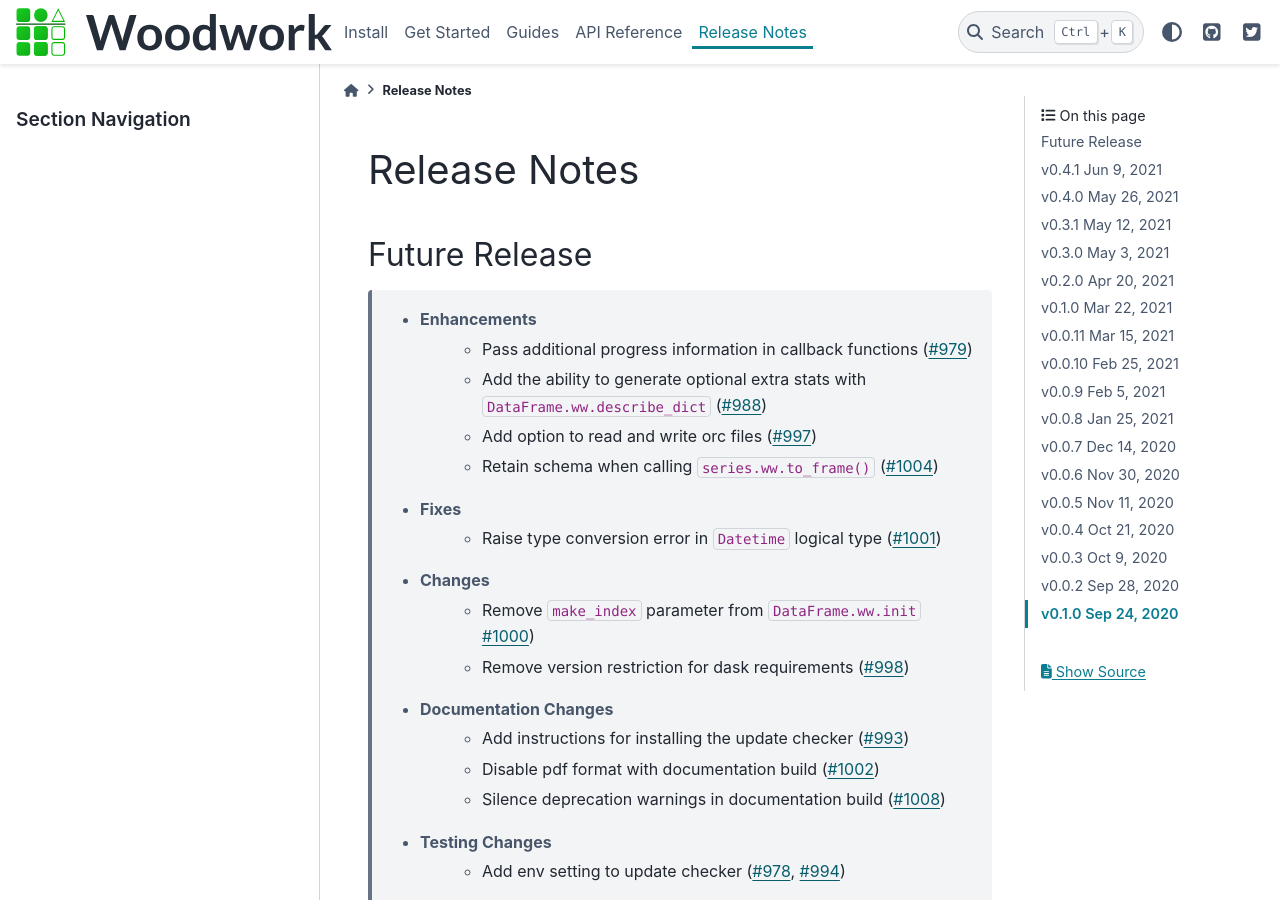
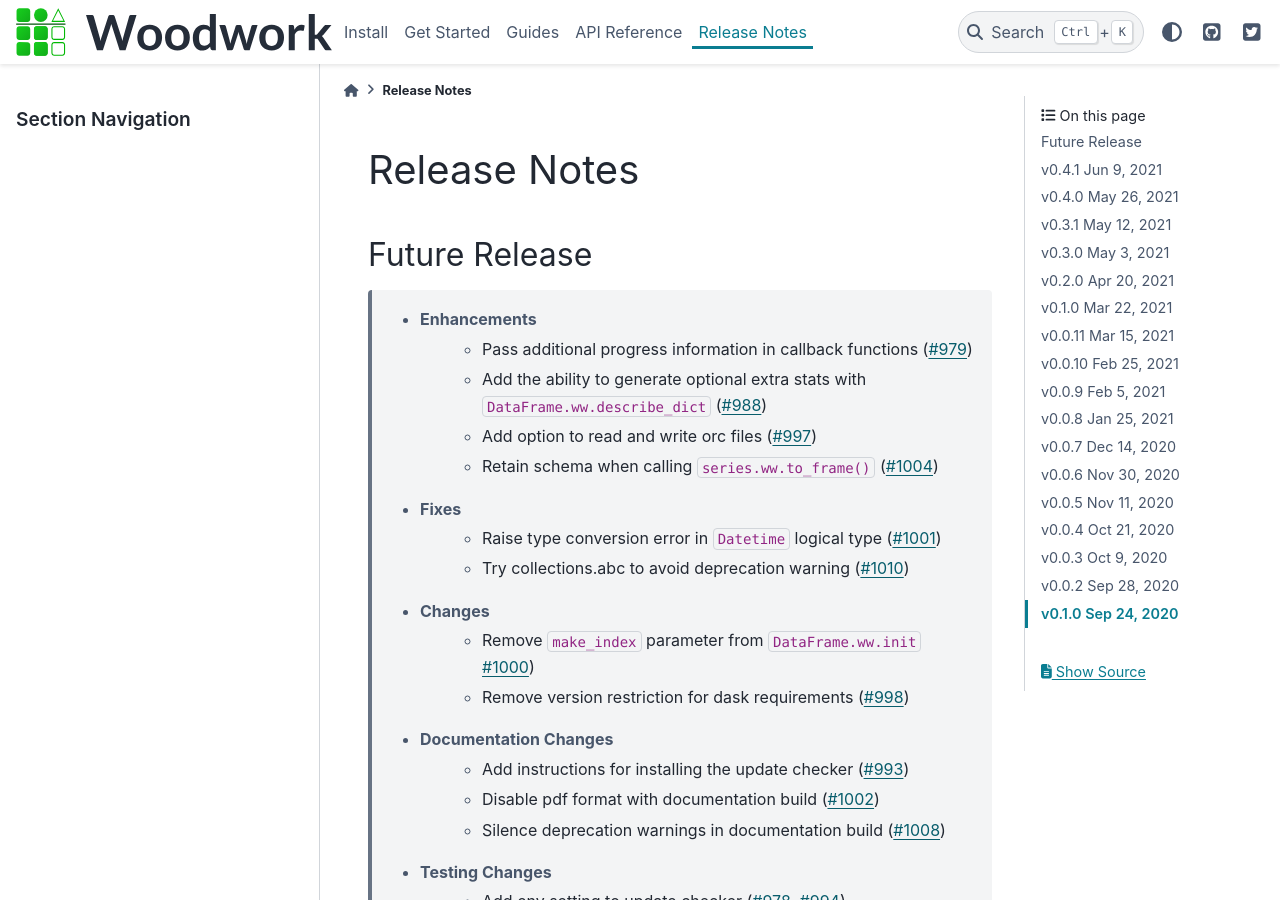
Before and after one commit to alteryx/woodwork, a Sphinx documentation site: the page built from docs/source/release_notes.rst, in a window 1280 px wide and 900 px high. Built offline with Sphinx 7.4.7 and the PyData theme 0.15.4, drawn with Linux system fonts in a browser that asks for light colours; comment, search, counter and statistics services are not loaded.

Commit message:
release notes

```diff
--- a/docs/source/release_notes.rst
+++ b/docs/source/release_notes.rst
@@ -12,6 +12,7 @@ Future Release
         * Retain schema when calling ``series.ww.to_frame()`` (:pr:`1004`)
     * Fixes
         * Raise type conversion error in ``Datetime`` logical type (:pr:`1001`)
+        * Try collections.abc to avoid deprecation warning (:pr:`1010`)
     * Changes
         * Remove ``make_index`` parameter from ``DataFrame.ww.init`` :pr:`1000`)
         * Remove version restriction for dask requirements (:pr:`998`)
```
